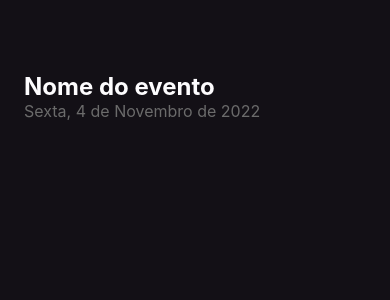
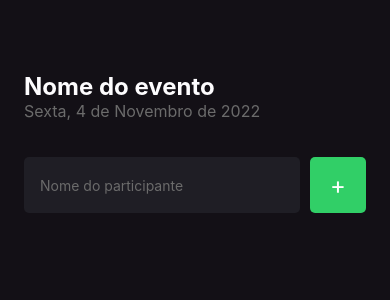
Before and after one commit to gabriel1g/imhere, a React Native app: screen / in a window 390 px wide. Shown: the top 300 px of the page. Built offline with nearby package versions, Linux system fonts and the light colour scheme.

Commit message:
formulário de adicionar participante

```diff
--- a/src/screens/Home/index.tsx
+++ b/src/screens/Home/index.tsx
@@ -1,13 +1,23 @@
-import { Text, View } from 'react-native';
+import { Text, TextInput, TouchableOpacity, View } from 'react-native';
 
 import { styles } from './styles';
 
 export function Home() {
+  function handleAddParticipant() {}
+
   return (
     <View style={styles.container}>
       <Text style={styles.eventName}>Nome do evento</Text>
 
       <Text style={styles.eventDate}>Sexta, 4 de Novembro de 2022</Text>
+
+      <View style={styles.form}>
+        <TextInput style={styles.input} placeholder="Nome do participante" placeholderTextColor="#6B6B6B" />
+
+        <TouchableOpacity style={styles.button} onPress={handleAddParticipant}>
+          <Text style={styles.buttonText}>+</Text>
+        </TouchableOpacity>
+      </View>
     </View>
   );
 }
--- a/src/screens/Home/styles.ts
+++ b/src/screens/Home/styles.ts
@@ -16,4 +16,30 @@
     color: '#6B6B6B',
     fontSize: 16,
   },
+  input: {
+    flex: 1,
+    height: 56,
+    padding: 16,
+    borderRadius: 5,
+    marginRight: 10,
+    backgroundColor: '#1F1E25',
+    color: '#FFF',
+  },
+  form: {
+    flexDirection: 'row',
+    marginTop: 36,
+    marginBottom: 42,
+  },
+  button: {
+    justifyContent: 'center',
+    alignItems: 'center',
+    height: 56,
+    width: 56,
+    borderRadius: 5,
+    backgroundColor: '#31CF67',
+  },
+  buttonText: {
+    color: '#FFF',
+    fontSize: 24,
+  },
 });
```
